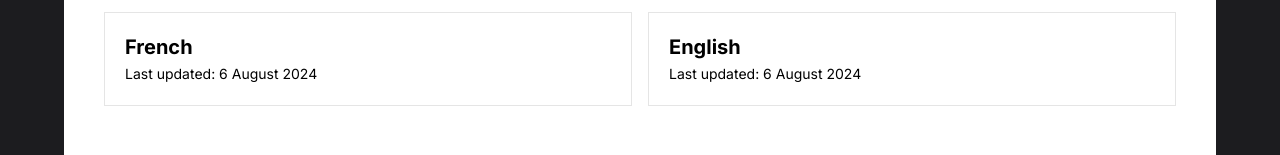
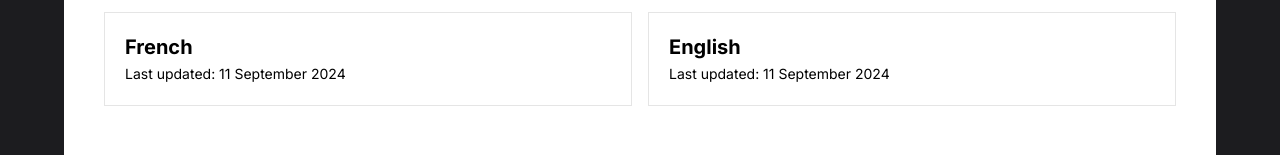
Before and after one commit to bellavee/bellavee.github.io, a SvelteKit app: page / in a window 1280 px wide. Shown: the part 1958-2113 px from the top of the page. Built offline with nearby package versions, Linux system fonts and the light colour scheme.

Commit message:
update cv

```diff
--- a/src/routes/pages/Resume.svelte
+++ b/src/routes/pages/Resume.svelte
@@ -10,12 +10,12 @@
 	let fileData = [
 		{
 			title: "French",
-			description: "Last updated: 6 August 2024",
+			description: "Last updated: 11 September 2024",
 			link: resume_fr
 		},
 		{
 			title: "English",
-			description: "Last updated: 6 August 2024",
+			description: "Last updated: 11 September 2024",
 			link: resume_eng
 		},
 	];
```
Also changed, not shown: 2 other files (tests, documents, lock files or other folders).
